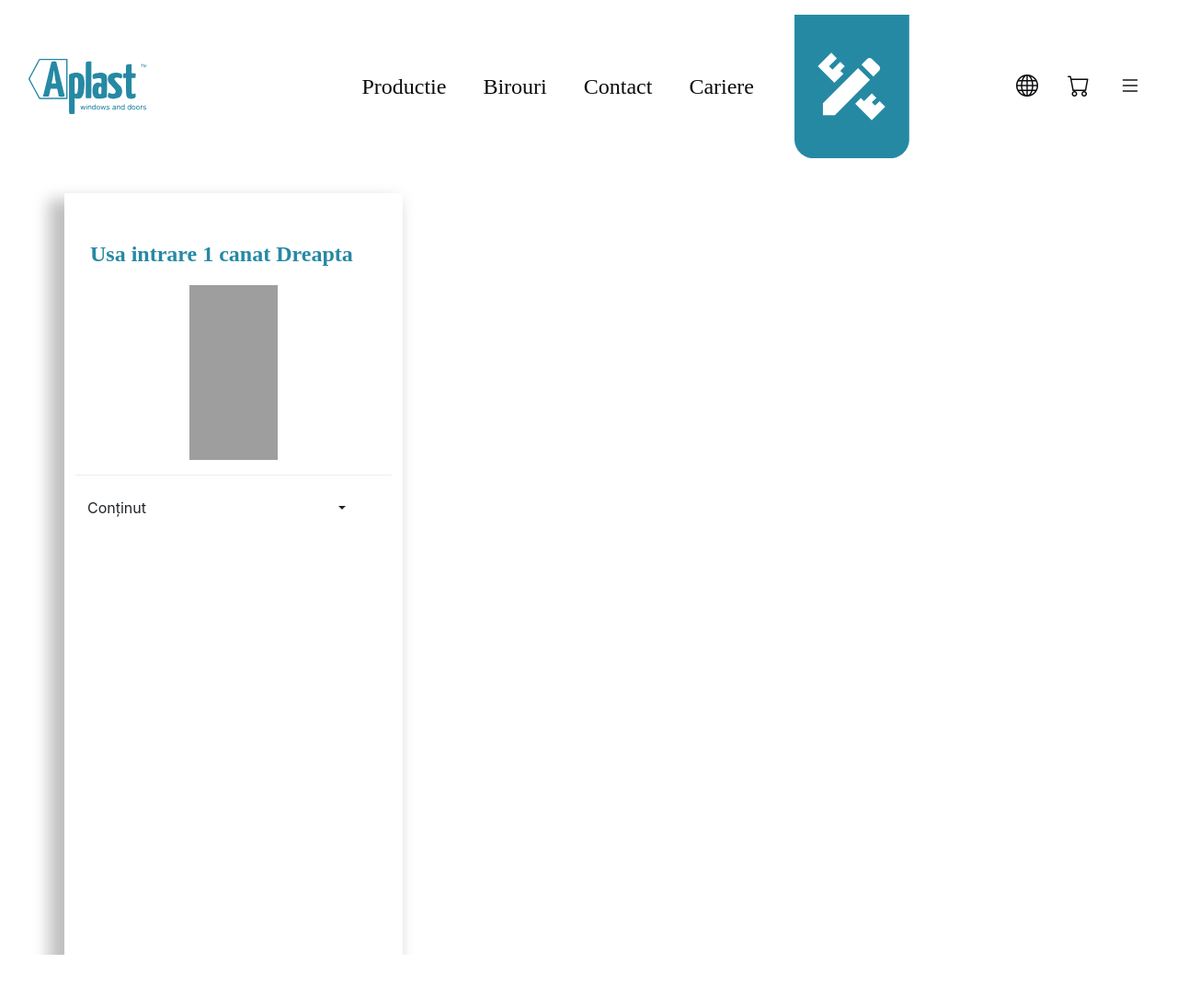
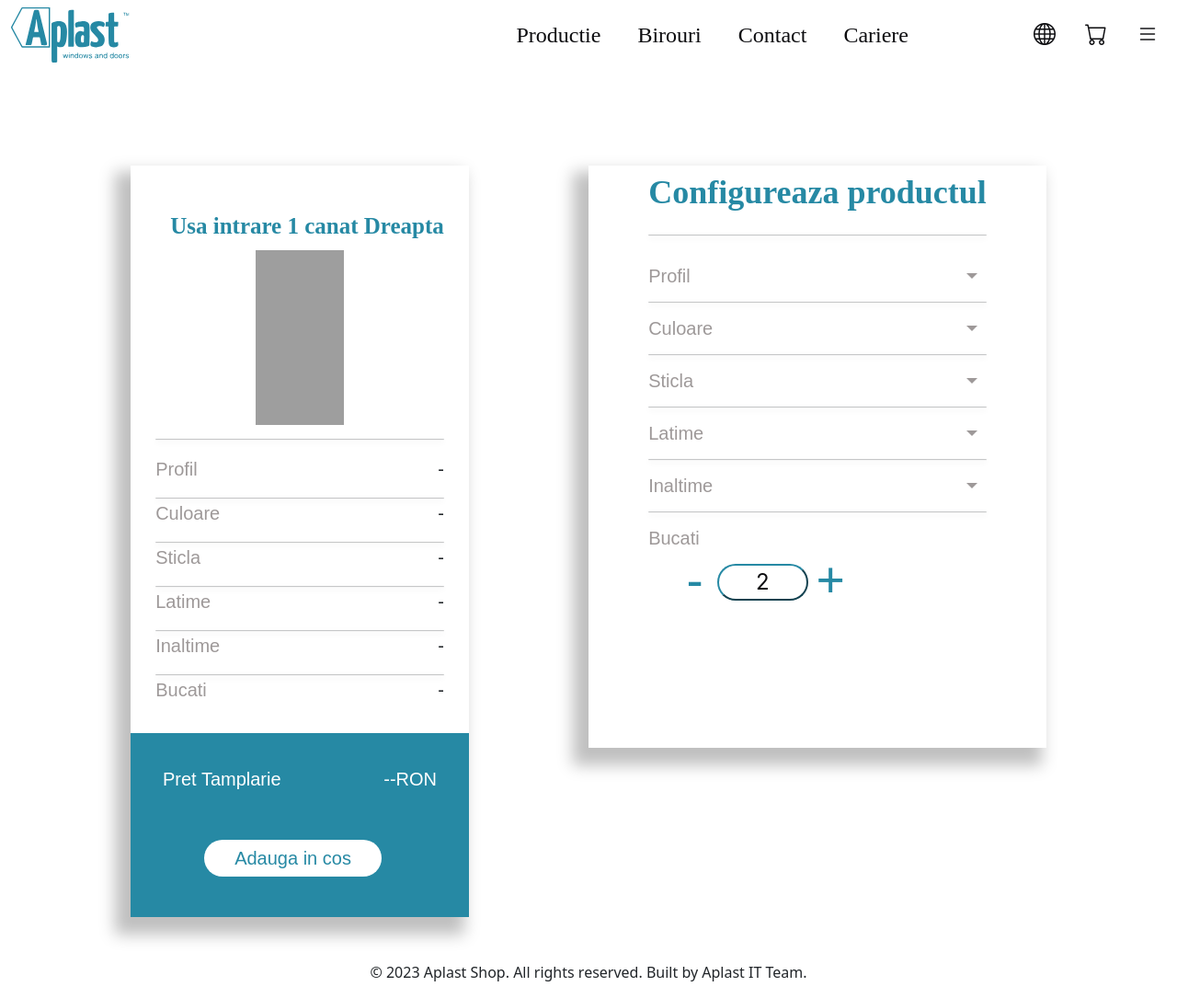
Before and after one commit to deiu25/aplast-site-configurator, a PHP site: page /configurator.php in a window 1280 px wide. Shown: the whole page at 92% size. Before the commit the page ends 1038 px from the top, so only its background shows below. Run offline with PHP 8.4, Linux system fonts and the light colour scheme; some libraries are stand-ins or nearby versions; grey boxes are pictures that could not be loaded.

Commit message:
config design

```diff
--- a/configurator.php
+++ b/configurator.php
@@ -3,27 +3,11 @@
 <!-- Navigation -->
 <?php include "includes/navigation.php"; ?>
 
-<div class="container margin-top">
-    <div class="row">
-        <div class="item-config">
-            <div class="d-flex flex-column">
-                <p class="item-config-p mt-5 ms-3">Usa intrare 1 canat Dreapta</p>
-                <div class="d-flex justify-content-center">
-                    <img class="item-config-img" src="element" />
-                </div>
-                <hr class="custom-hr">
-                <div class="dropdown">
-                    <button class="btn dropdown-toggle" type="button" id="dropdownMenuButton" data-bs-toggle="dropdown" aria-expanded="false">
-                        Conținut
-                        <span class="dropdown-arrow"></span>
-                    </button>
-                    <ul class="dropdown-menu" aria-labelledby="dropdownMenuButton">
-                        <li><a class="dropdown-item" href="#">Opțiune 1</a></li>
-                        <li><a class="dropdown-item" href="#">Opțiune 2</a></li>
-                        <li><a class="dropdown-item" href="#">Opțiune 3</a></li>
-                    </ul>
-                </div>
-            </div>
-        </div>
-    </div>
+<div class="container d-flex align-items-start justify-content-between configurator">
+
+<?php include "./elements/pordusul.php"; ?>
+<?php include "./elements/configureazaProdusul.php"; ?>
+
 </div>
+
+<?php include "includes/footer.php"; ?>
--- /dev/null
+++ b/css/configProdusul.css
@@ -0,0 +1,95 @@
+/* item config */
+.item-config {
+    width: 498px;
+    height: auto;
+    box-shadow: -11px 13px 16px 6px rgba(0, 0, 0, 0.25);
+  }
+
+  .config-prod-h3 {
+    color: #2689A4;
+    font-size: 36px;
+    font-family: Poppins;
+    font-weight: 600;
+    line-height: 43.57px;
+  }
+
+  .top-hr {
+   margin-top: 15px;
+   width: 100%;
+   height: 2px;
+   background: #D9D9D9;
+   box-shadow: 0px 2px 6px rgba(0, 0, 0, 0.25);
+   border-radius: 19px;
+  }
+
+  .custom-hr {
+    margin: 0;
+    width: 100%;
+    height: 2px;
+    background: #D9D9D9;
+    box-shadow: 0px 2px 6px rgba(0, 0, 0, 0.25);
+    border-radius: 19px;
+  }
+
+  .dropdown-button-product {
+    font-family: 'Poppins', sans-serif;
+    font-weight: 300;
+    font-size: 20px;
+    line-height: 55px;
+    color: #9E9999;
+    border: none;
+    background: none;
+    cursor: pointer;
+  }
+
+  .dropdown-toggle::after {
+    content: "";
+    display: inline-block;
+    width: 0.3em;
+    height: 0.3em;
+    margin-left: 0.25em;
+    vertical-align: middle;
+  }
+
+  .dropdown-menu {
+    margin-top: 0;
+    background-color: #D9D9D9;
+  }
+
+  .dropdown-btn::after {
+    content: '-';
+    position: absolute;
+    right: 10px;
+    top: 50%;
+    transform: translateY(-50%);
+  }
+
+  .item-config-footer {
+    height: 200px;
+    margin-left: 20%;
+  }
+
+  .item-config-number {
+    width: 25%;
+    height: 40px;
+    background: #fff;
+    border-radius: 35px;
+    color: #0C0C0F;
+    border-color: #2689A4;
+    font-family: 'Inter', sans-serif;
+    font-weight: 400;
+    font-size: 24px;
+    line-height: 30px;
+    margin: 0 8px;
+  }
+
+  .button-config {
+    width: 32px;
+    height: 32px;
+    background: #fff;
+    color: #2689A4;
+    border: none;
+    font-weight: 300;
+    font-size: 55px;
+    line-height: 30px;
+  }
--- /dev/null
+++ b/css/produsul.css
@@ -0,0 +1,99 @@
+/* the product */
+.item {
+    width: 368px;
+    height: auto;
+    box-shadow: -11px 13px 16px 6px rgba(0, 0, 0, 0.25);
+  }
+
+  .item-container {
+    width: 368px;
+  }
+
+  .item-h3 {
+    color: #2689A4;
+    font-size: 25px;
+    font-family: Poppins;
+    font-weight: 700;
+    word-wrap: break-word;
+    line-height: 36px;
+  }
+
+  .item-img {
+    width: 96px;
+    height: 190px;
+  }
+
+  .top-hr {
+   margin-top: 15px;
+   width: 100%;
+   height: 2px;
+   background: #D9D9D9;
+   box-shadow: 0px 2px 6px rgba(0, 0, 0, 0.25);
+   border-radius: 19px;
+  }
+
+  .prod-div {
+    display: flex;
+    flex-direction: row;
+    justify-content: space-between;
+
+  }
+
+  .prod-div :nth-child(1) {
+    font-family: 'Poppins', sans-serif;
+    font-weight: 300;
+    font-size: 20px;
+    line-height: 30px;
+    color: #9E9999;
+  }
+
+  .prod-div :nth-child(2) {
+    font-family: 'Poppins', sans-serif;
+    font-weight: 400;
+    font-size: 20px;
+    line-height: 30px;
+  }
+
+  .custom-hr {
+    margin: 0;
+    width: 100%;
+    height: 2px;
+    background: #D9D9D9;
+    box-shadow: 0px 2px 6px rgba(0, 0, 0, 0.25);
+    border-radius: 19px;
+  }
+
+  .item-footer {
+    margin-top: 16px;
+    width: 368px;
+    height: 200px;
+    background: #2689A4;
+  }
+
+  .item-pd {
+    padding: 35px;
+  }
+
+  .item-footer-p {
+    font-family: 'Poppins', sans-serif;
+    font-weight: 400;
+    font-size: 20px;
+    line-height: 30px;
+    color: #fff;
+  }
+
+  .item-footer-btn {
+    margin-top: 35px;
+    width: 65%;
+    height: 40px;
+    background: #fff;
+    border-radius: 35px;
+    color: #2689A4;
+    border: #fff;
+    font-family: 'Poppins', sans-serif;
+    font-weight: 400;
+    font-size: 20px;
+    line-height: 30px;
+    cursor: pointer;
+    margin-left: 15%;
+  }
--- a/css/styles.css
+++ b/css/styles.css
@@ -38,7 +38,7 @@
   color: #0c0c0f;
 }
 
-.margin-top {
+.item-select {
   margin-top: 210px;
 }
 
@@ -86,46 +86,7 @@
 }
 
 /* configurator */
-.item-config {
-  width: 368px;
-  height: 828px;
-  box-shadow: -11px 13px 16px 6px rgba(0, 0, 0, 0.25);
+.configurator {
+  margin-top: 180px;
+  padding: 0 72px !important;
 }
-
-.item-config-p {
-  color: #2689A4;
-  font-size: 24px;
-  font-family: Poppins;
-  font-weight: 700;
-  word-wrap: break-word;
-}
-
-.item-config-img {
-  width: 96px;
-  height: 190px;
-}
-
-.custom-hr {
-  width: 100%;
-  background: #D9D9D9;
-  box-shadow: 0px 2px 6px rgba(0, 0, 0, 0.25);
-  border-radius: 19px;
-}
-
-.dropdown-toggle::after {
-  content: "";
-  display: inline-block;
-  width: 0.3em;
-  height: 0.3em;
-  margin-left: 0.25em;
-  vertical-align: middle;
-}
-
-.dropdown-menu {
-  margin-top: 0;
-  background-color: #D9D9D9;
-}
-
-.dropdown-arrow {
-  margin-left: 200px;
-}
--- /dev/null
+++ b/elements/configureazaProdusul.php
@@ -0,0 +1,80 @@
+<div class="item-config">
+    <div class="d-flex justify-content-center align-items-center">
+        <div class="d-flex flex-column">
+            <h4 class="config-prod-h3 mt-2">Configureaza productul</h4>
+            <hr class="top-hr">
+            <div class="dropdown">
+                <button class="dropdown-button-product dropdown-toggle dropdown-btn" type="button" id="dropdownMenuButton1" data-bs-toggle="dropdown" aria-expanded="false">
+                    Profil
+                </button>
+                <ul class="dropdown-menu" aria-labelledby="dropdownMenuButton1">
+                    <li><a class="dropdown-item" href="#">Opțiune 1</a></li>
+                    <li><a class="dropdown-item" href="#">Opțiune 2</a></li>
+                    <li><a class="dropdown-item" href="#">Opțiune 3</a></li>
+                </ul>
+            </div>
+            <hr class="custom-hr">
+            <div class="dropdown">
+                <button class="dropdown-button-product dropdown-toggle dropdown-btn" type="button" id="dropdownMenuButton2" data-bs-toggle="dropdown" aria-expanded="false">
+                    Culoare
+                </button>
+                <ul class="dropdown-menu" aria-labelledby="dropdownMenuButton2">
+                    <li><a class="dropdown-item" href="#">Opțiune 1</a></li>
+                    <li><a class="dropdown-item" href="#">Opțiune 2</a></li>
+                    <li><a class="dropdown-item" href="#">Opțiune 3</a></li>
+                </ul>
+            </div>
+            <hr class="custom-hr">
+            <div class="dropdown">
+                <button class="dropdown-button-product dropdown-toggle dropdown-btn" type="button" id="dropdownMenuButton3" data-bs-toggle="dropdown" aria-expanded="false">
+                    Sticla
+                </button>
+                <ul class="dropdown-menu" aria-labelledby="dropdownMenuButton3">
+                    <li><a class="dropdown-item" href="#">Opțiune 1</a></li>
+                    <li><a class="dropdown-item" href="#">Opțiune 2</a></li>
+                    <li><a class="dropdown-item" href="#">Opțiune 3</a></li>
+                </ul>
+            </div>
+            <hr class="custom-hr">
+            <div class="dropdown">
+                <button class="dropdown-button-product dropdown-toggle dropdown-btn" type="button" id="dropdownMenuButton4" data-bs-toggle="dropdown" aria-expanded="false">
+                    Latime
+                </button>
+                <ul class="dropdown-menu" aria-labelledby="dropdownMenuButton4">
+                    <li><a class="dropdown-item" href="#">Opțiune 1</a></li>
+                    <li><a class="dropdown-item" href="#">Opțiune 2</a></li>
+                    <li><a class="dropdown-item" href="#">Opțiune 3</a></li>
+                </ul>
+            </div>
+            <hr class="custom-hr">
+            <div class="dropdown">
+                <button class="dropdown-button-product dropdown-toggle dropdown-btn" type="button" id="dropdownMenuButton5" data-bs-toggle="dropdown" aria-expanded="false">
+                    Inaltime
+                </button>
+                <ul class="dropdown-menu" aria-labelledby="dropdownMenuButton5">
+                    <li><a class="dropdown-item" href="#">Opțiune 1</a></li>
+                    <li><a class="dropdown-item" href="#">Opțiune 2</a></li>
+                    <li><a class="dropdown-item" href="#">Opțiune 3</a></li>
+                </ul>
+            </div>
+            <hr class="custom-hr">
+            <div class="dropdown">
+                <button class="dropdown-button-product" type="button" id="num-of-items" data-bs-toggle="dropdown" aria-expanded="false">
+                    Bucati
+                </button>
+                <ul class="dropdown-menu" aria-labelledby="dropdownMenuButton6">
+                    <li><a class="dropdown-item" href="#">Opțiune 1</a></li>
+                    <li><a class="dropdown-item" href="#">Opțiune 2</a></li>
+                    <li><a class="dropdown-item" href="#">Opțiune 3</a></li>
+                </ul>
+            </div>
+        </div>
+    </div>
+    <div class="item-config-footer">
+        <div class="d-flex flex-row">
+                <button class="button-config">-</button>
+                <button class="item-config-number">2</button>
+                <button class="button-config">+</button>
+        </div>
+    </div>
+</div>
--- /dev/null
+++ b/elements/pordusul.php
@@ -0,0 +1,49 @@
+<div class="item">
+    <div class="item-container d-flex justify-content-center align-items-center">
+        <div class="d-flex flex-column">
+            <h4 class="item-h3 mt-5 ms-3">Usa intrare 1 canat Dreapta</h4>
+            <div class="d-flex justify-content-center">
+                <img class="item-img" src="element" />
+            </div>
+            <hr class="top-hr">
+            <div class="prod-div">
+                <p>Profil</p>
+                <p>-</p>
+            </div>
+            <hr class="custom-hr">
+            <div class="prod-div">
+                <p>Culoare</p>
+                <p>-</p>
+            </div>
+            <hr class="custom-hr">
+            <div class="prod-div">
+                <p>Sticla</p>
+                <p>-</p>
+            </div>
+            <hr class="custom-hr">
+            <div class="prod-div">
+                <p>Latime</p>
+                <p>-</p>
+            </div>
+            <hr class="custom-hr">
+            <div class="prod-div">
+                <p>Inaltime</p>
+                <p>-</p>
+            </div>
+            <hr class="custom-hr">
+            <div class="prod-div">
+                <p>Bucati</p>
+                <p>-</p>
+            </div>
+        </div>
+    </div>
+    <div class="item-footer">
+        <div class="item-pd">
+            <div class="d-flex flex-row justify-content-between align-items-center">
+                <p class="item-footer-p">Pret Tamplarie</p>
+                <p class="item-footer-p">--RON</p>
+            </div>
+            <button class="item-footer-btn">Adauga in cos</button>
+        </div>
+    </div>
+</div>
--- a/includes/header.php
+++ b/includes/header.php
@@ -19,17 +19,15 @@
     <!-- Custom CSS -->
 
     <link href="css/styles.css" rel="stylesheet">
+    <link href="css/produsul.css" rel="stylesheet">
+    <link href="css/configProdusul.css" rel="stylesheet">
 
     <link href="css/bootstrap-icons-1.10.5/font/bootstrap-icons.css" rel="stylesheet">
 
-    <link rel="stylesheet" href="https://maxcdn.bootstrapcdn.com/bootstrap/4.0.0/css/bootstrap.min.css">
-
+    <link href="css/bootstrap.css" rel="stylesheet">
 
      <!-- Font Awesome -->
      <link href="https://cdnjs.cloudflare.com/ajax/libs/font-awesome/6.0.0/css/all.min.css" rel="stylesheet" />
-    <!-- Google Fonts -->
-    <link href="https://fonts.googleapis.com/css?family=Roboto:300,400,500,700&display=swap" rel="stylesheet" />
-
 
 </head>
 
--- a/includes/navigation.php
+++ b/includes/navigation.php
@@ -22,8 +22,13 @@
                     <li class="nav-item">
                         <a class="nav-link" href="index.php">Cariere</a>
                     <li class="nav-item">
+                        <?php
+                        $currentPage = basename($_SERVER['PHP_SELF']);
+                        ?>
                         <a href="itemSelect.php">
-                            <img src="<?php echo (basename($_SERVER['PHP_SELF']) == 'itemSelect.php' || 'configurator.php') ? 'getsvg.php?svg=configurator' : 'getsvg.php?svg=configuratorBlack'; ?>" alt="configurator" class="nav-link">
+                            <?php if ($currentPage != 'configurator.php') : ?>
+                                <img src="<?php echo $currentPage == 'index.php' ? 'getsvg.php?svg=configuratorBlack' : 'getsvg.php?svg=configurator'; ?>" alt="configurator" class="nav-link">
+                            <?php endif; ?>
                         </a>
                     </li>
                 </ul>
--- a/index.php
+++ b/index.php
@@ -15,5 +15,5 @@
 
 
     </div>
-
+    <?php include "includes/footer.php"; ?>
     <!-- Footer -->
--- a/itemSelect.php
+++ b/itemSelect.php
@@ -4,8 +4,8 @@
 <?php include "includes/navigation.php"; ?>
 
 <!-- Page Content -->
-<div class="">
-    <div class="row justify-content-center custom-container margin-top">
+<div class="item-select">
+    <div class="row justify-content-center custom-container ">
         <ul class="nav d-flex flex-row justify-content-center align-items-center nav-pills mb-3" id="myTab" role="tablist">
             <li class="custom d-flex justify-content-center me-5" role="presentation">
                 <button class="nav-link d-flex flex-row justify-content-center align-items-center" id="usiIntrare-tab" data-bs-toggle="tab" data-bs-target="#usiIntrare-tab-pane" type="button" role="tab" aria-controls="usiIntrare-tab-pane" aria-selected="true">
```
